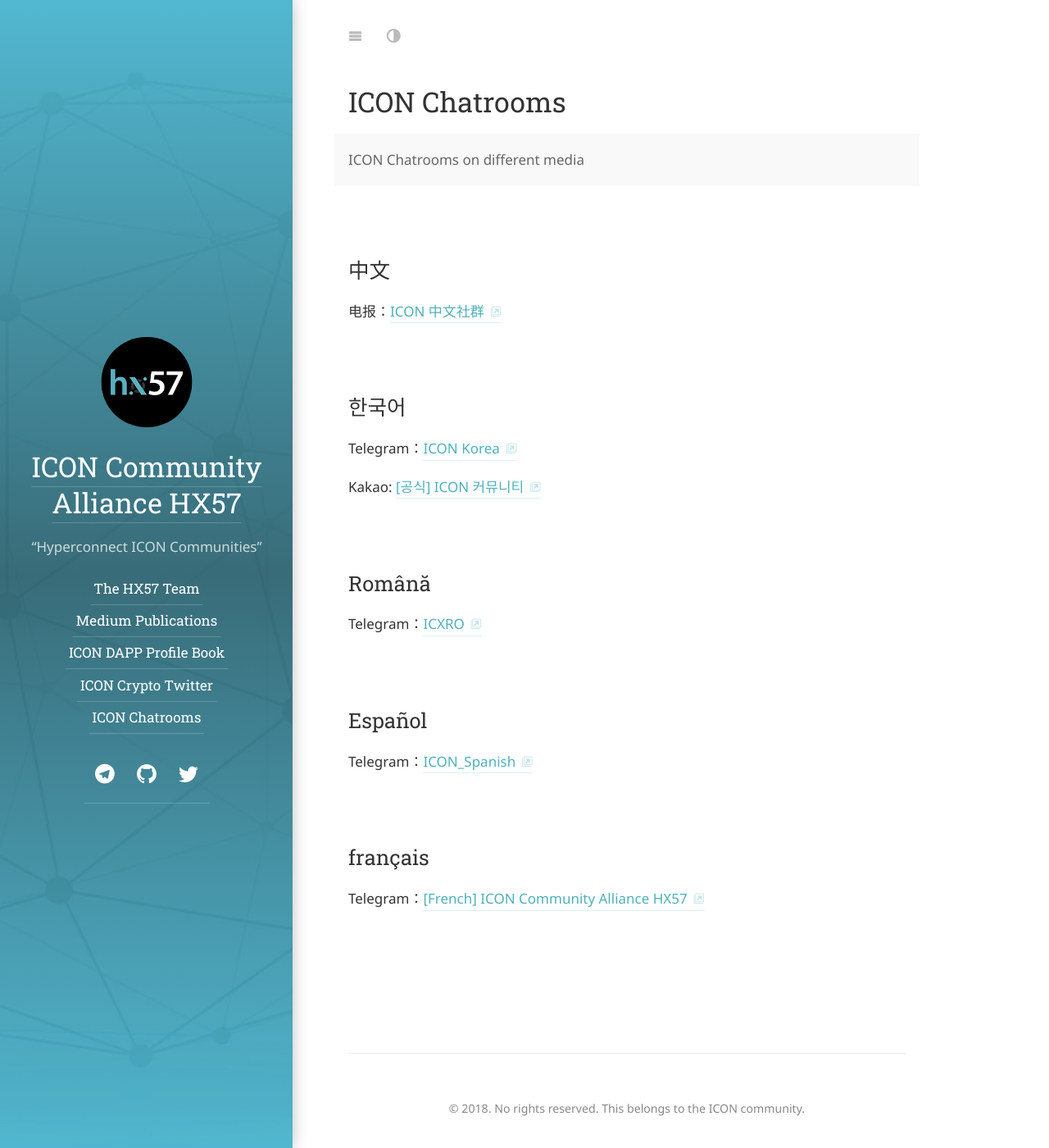
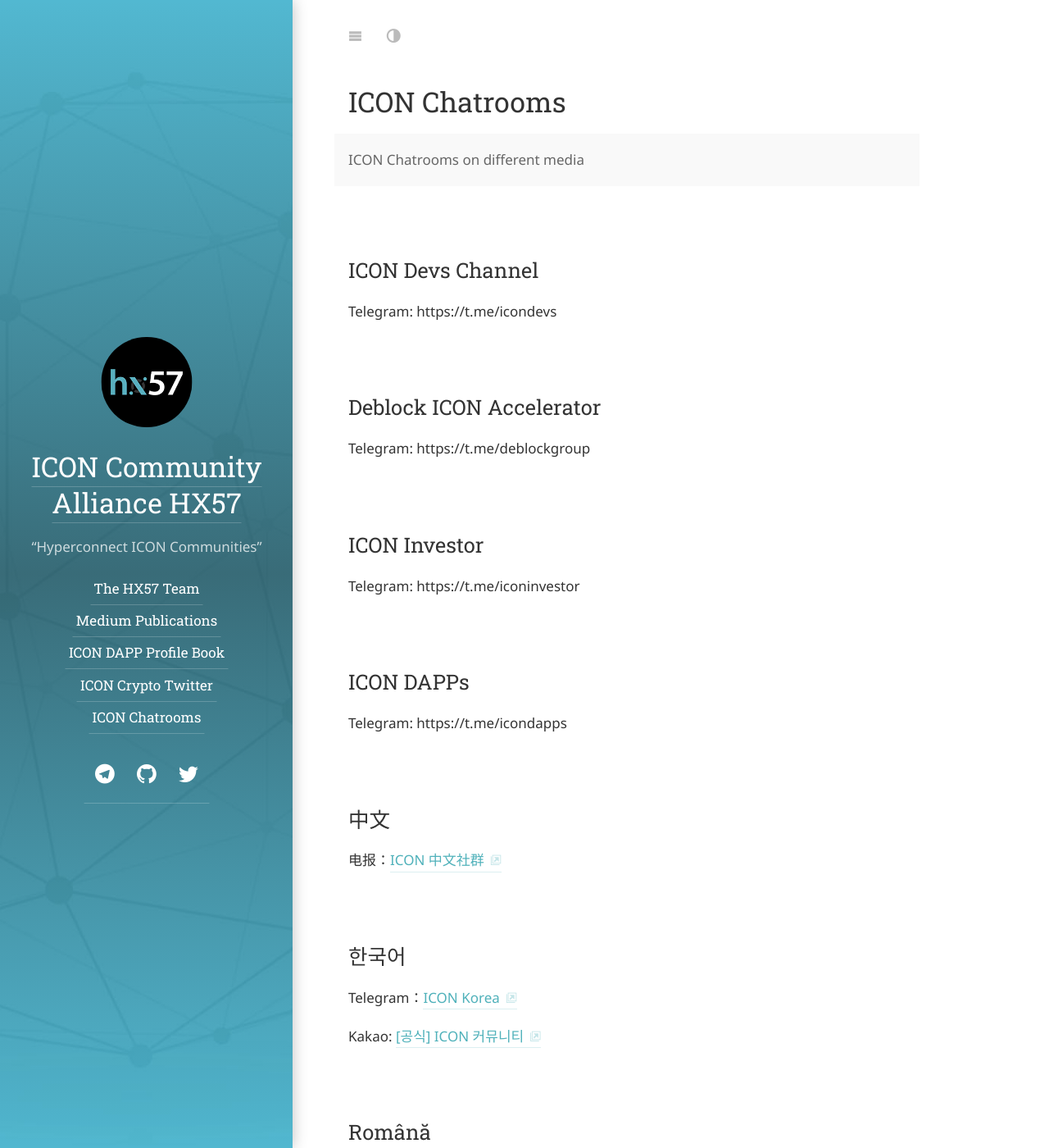
Before and after one commit to hx57/hx57.github.io, a Jekyll site: the page built from chat.md, in a window 1280 px wide and 1400 px high. Shown: the whole window at 82% size. Built offline with Jekyll 4.4.1, drawn with Linux system fonts in a browser that asks for light colours; some web fonts are replaced.

Commit message:
add more channels

```diff
--- a/chat.md
+++ b/chat.md
@@ -6,6 +6,18 @@ description: >
 menu: true
 order: 5
 ---
+
+## ICON Devs Channel
+Telegram: https://t.me/icondevs
+
+## Deblock ICON Accelerator
+Telegram: https://t.me/deblockgroup
+
+## ICON Investor
+Telegram: https://t.me/iconinvestor
+
+## ICON DAPPs
+Telegram: https://t.me/icondapps
 
 ## 中文
 电报：[ICON 中文社群](https://t.me/hx57chinese){:target="_blank"}
```
